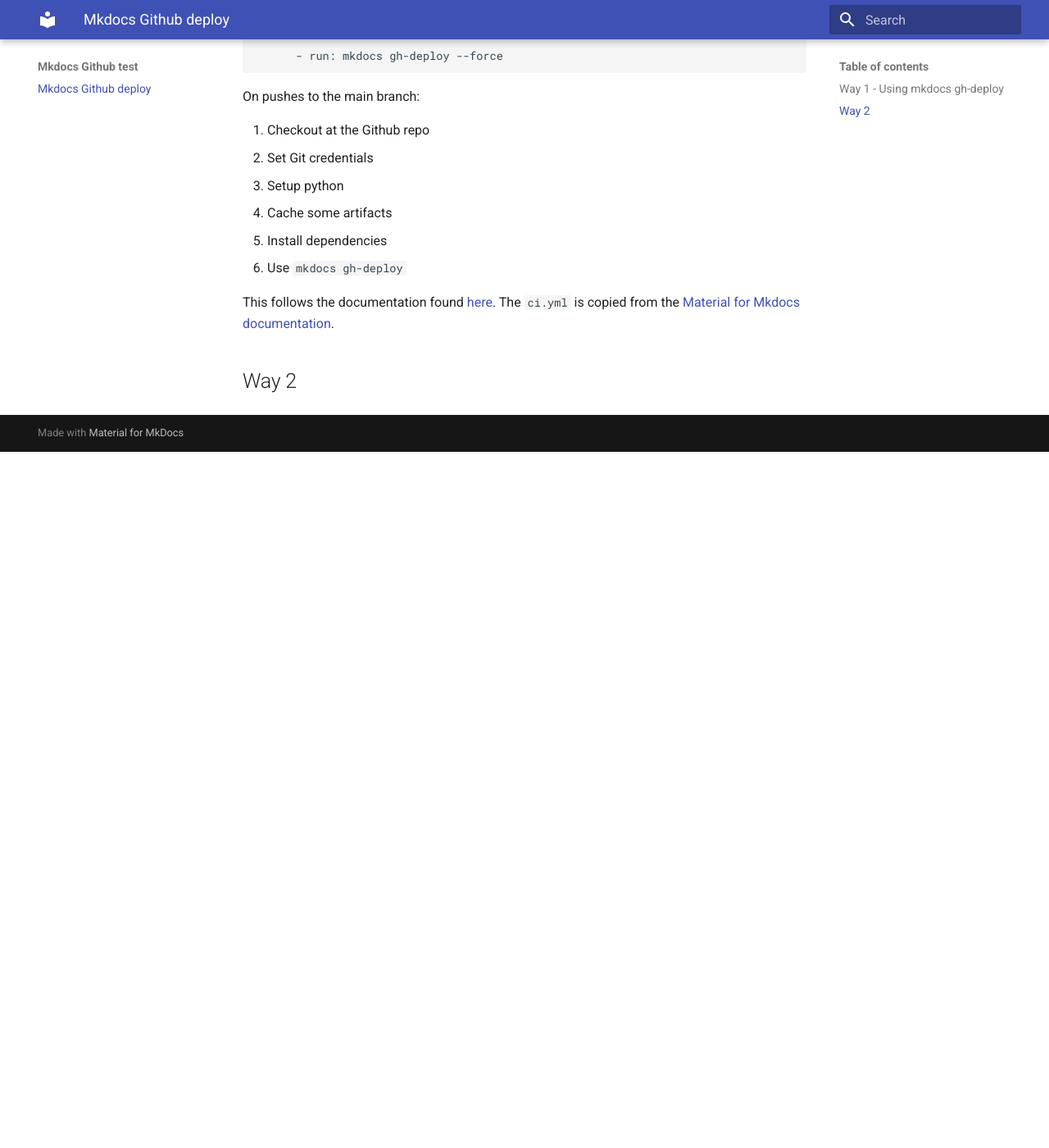
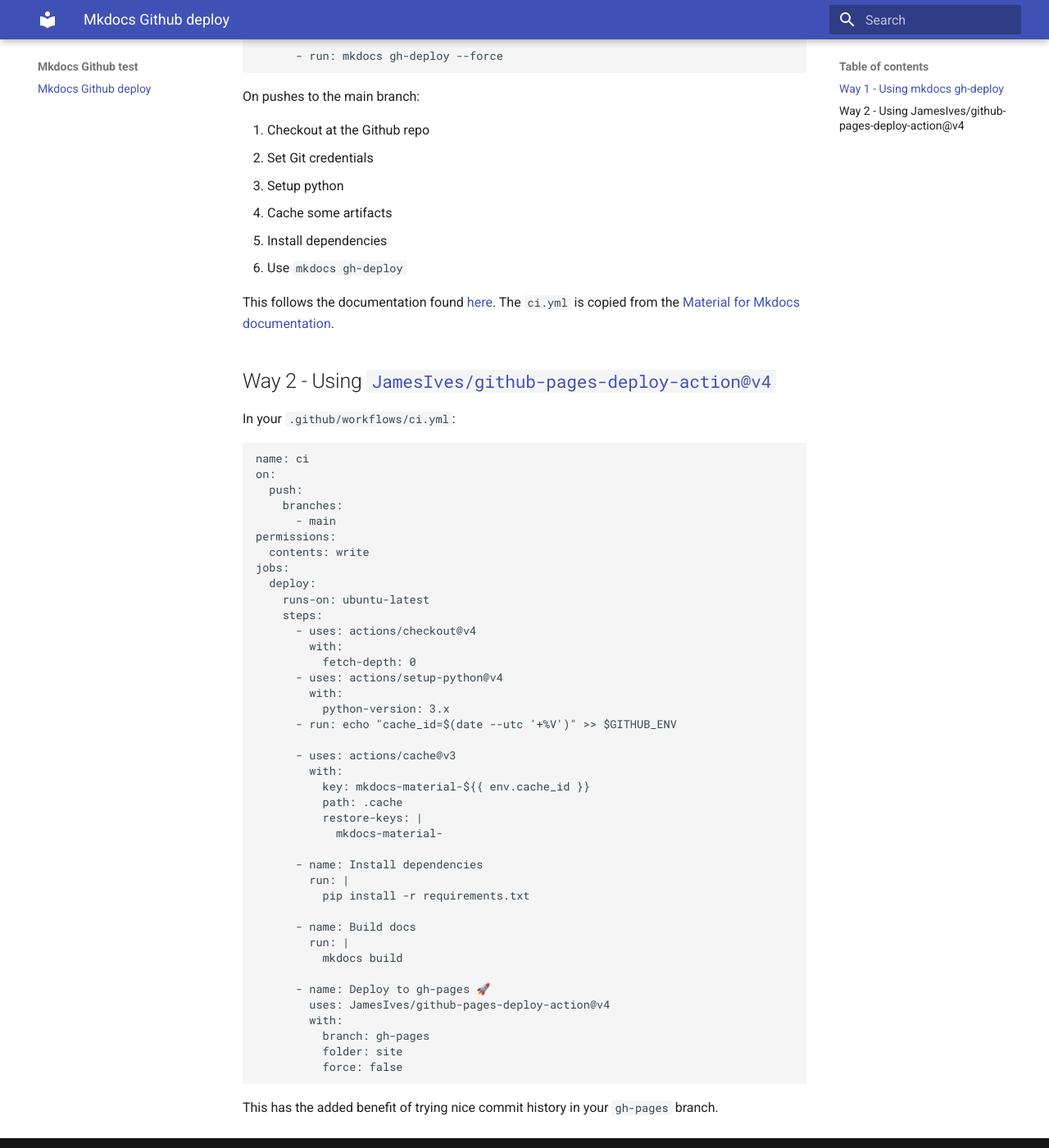
Before and after one commit to JMuff22/mkdocs-gh-test, an MkDocs documentation site: the page built from docs/index.md, in a window 1280 px wide and 1400 px high, scrolled down 879 px. Shown: the whole window at 82% size. Built offline with MkDocs 1.6.1 and Material for MkDocs 9.7.7, drawn with Linux system fonts in a browser that asks for light colours; before the commit the page ends 1430 px from its top, so only the background shows below that.

Commit message:
Add second way to index.md

````diff
--- a/docs/index.md
+++ b/docs/index.md
@@ -52,4 +52,51 @@
 
 This follows the documentation found [here](https://www.mkdocs.org/user-guide/deploying-your-docs/). The `ci.yml` is copied from the [Material for Mkdocs documentation](https://squidfunk.github.io/mkdocs-material/publishing-your-site/).
 
-## Way 2
+## Way 2 - Using [`JamesIves/github-pages-deploy-action@v4`](https://github.com/JamesIves/github-pages-deploy-action)
+
+In your `.github/workflows/ci.yml`:
+
+```yaml
+name: ci
+on:
+  push:
+    branches:
+      - main
+permissions:
+  contents: write
+jobs:
+  deploy:
+    runs-on: ubuntu-latest
+    steps:
+      - uses: actions/checkout@v4
+        with:
+          fetch-depth: 0
+      - uses: actions/setup-python@v4
+        with:
+          python-version: 3.x
+      - run: echo "cache_id=$(date --utc '+%V')" >> $GITHUB_ENV
+
+      - uses: actions/cache@v3
+        with:
+          key: mkdocs-material-${{ env.cache_id }}
+          path: .cache
+          restore-keys: |
+            mkdocs-material-
+
+      - name: Install dependencies
+        run: |
+          pip install -r requirements.txt
+
+      - name: Build docs
+        run: |
+          mkdocs build
+
+      - name: Deploy to gh-pages 🚀
+        uses: JamesIves/github-pages-deploy-action@v4
+        with:
+          branch: gh-pages
+          folder: site
+          force: false
+```
+
+This has the added benefit of trying nice commit history in your `gh-pages` branch.
````
